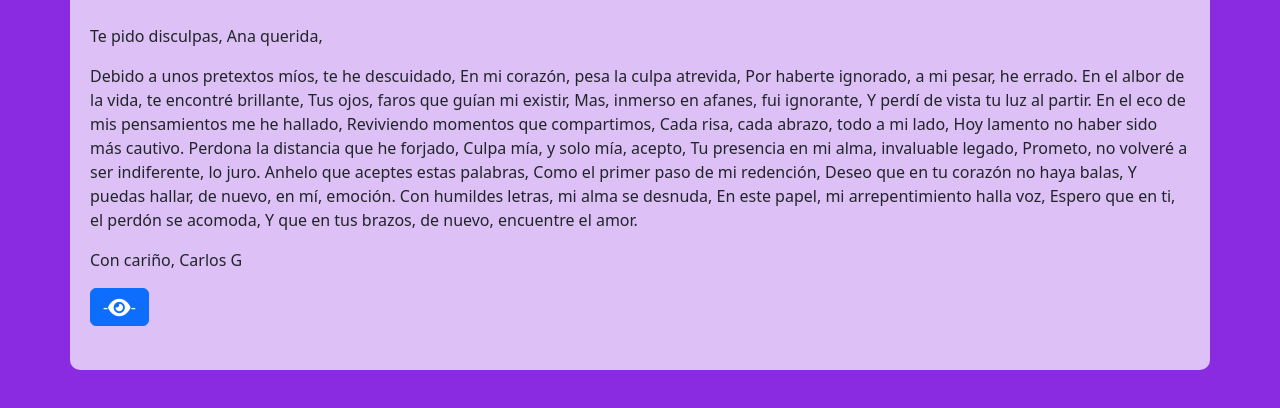
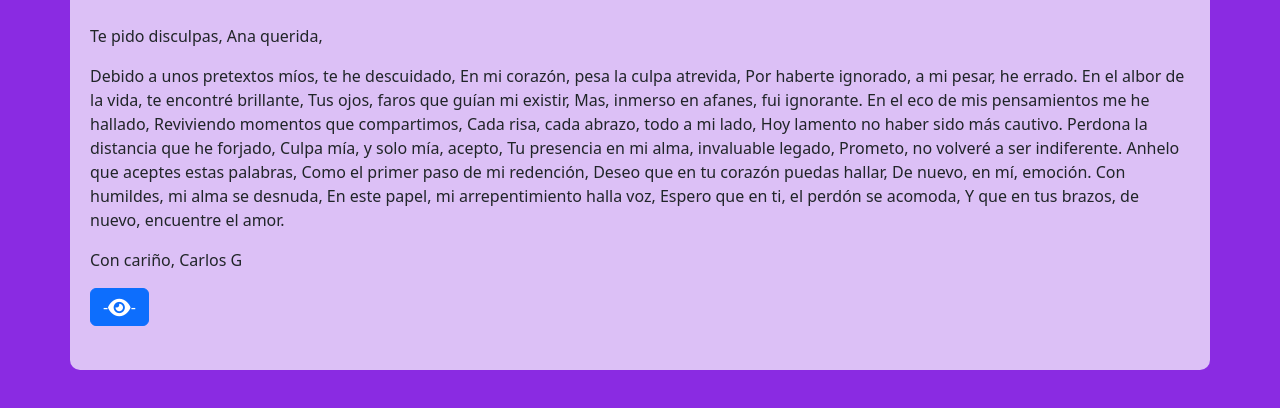
Before and after one commit to xcarlosg/love, a plain HTML site: page index.html in a window 1280 px wide. Shown: the part 116-524 px from the top of the page. Drawn offline with nearby package versions, Linux system fonts and the light colour scheme.

Commit message:
Update index.html

```diff
--- a/index.html
+++ b/index.html
@@ -20,8 +20,7 @@
             Por haberte ignorado, a mi pesar, he errado.
             En el albor de la vida, te encontré brillante,
             Tus ojos, faros que guían mi existir,
-            Mas, inmerso en afanes, fui ignorante,
-            Y perdí de vista tu luz al partir.
+            Mas, inmerso en afanes, fui ignorante.
             En el eco de mis pensamientos me he hallado,
             Reviviendo momentos que compartimos,
             Cada risa, cada abrazo, todo a mi lado,
@@ -29,12 +28,12 @@
             Perdona la distancia que he forjado,
             Culpa mía, y solo mía, acepto,
             Tu presencia en mi alma, invaluable legado,
-            Prometo, no volveré a ser indiferente, lo juro.
+            Prometo, no volveré a ser indiferente.
             Anhelo que aceptes estas palabras,
             Como el primer paso de mi redención,
-            Deseo que en tu corazón no haya balas,
-            Y puedas hallar, de nuevo, en mí, emoción.
-            Con humildes letras, mi alma se desnuda,
+            Deseo que en tu corazón puedas hallar,
+            De nuevo, en mí, emoción.
+            Con humildes, mi alma se desnuda,
             En este papel, mi arrepentimiento halla voz,
             Espero que en ti, el perdón se acomoda,
             Y que en tus brazos, de nuevo, encuentre el amor.</p>
```
